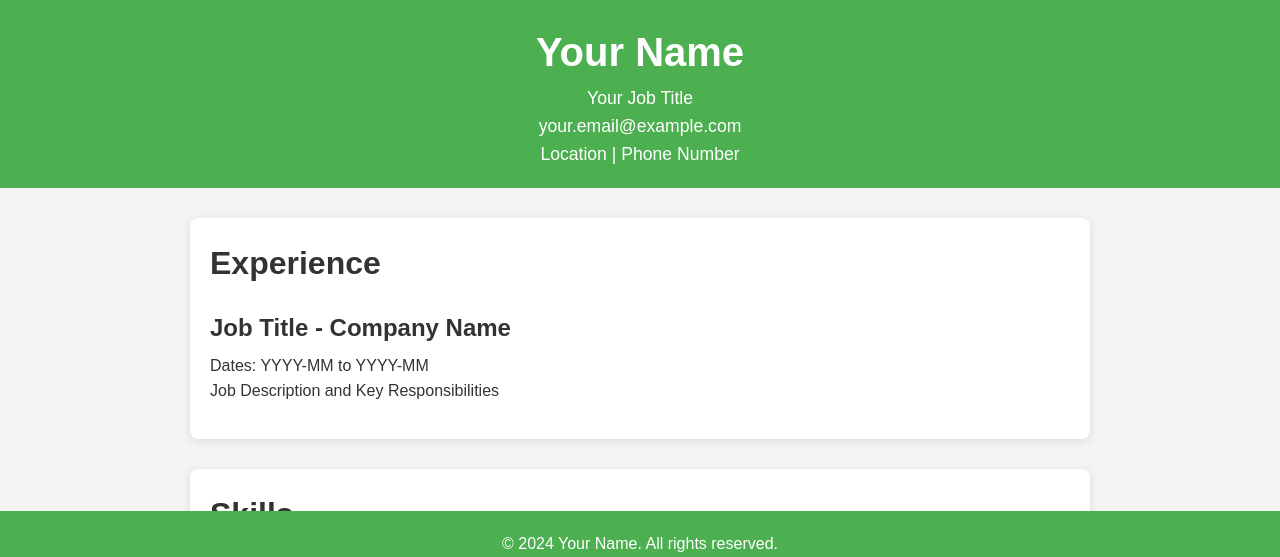
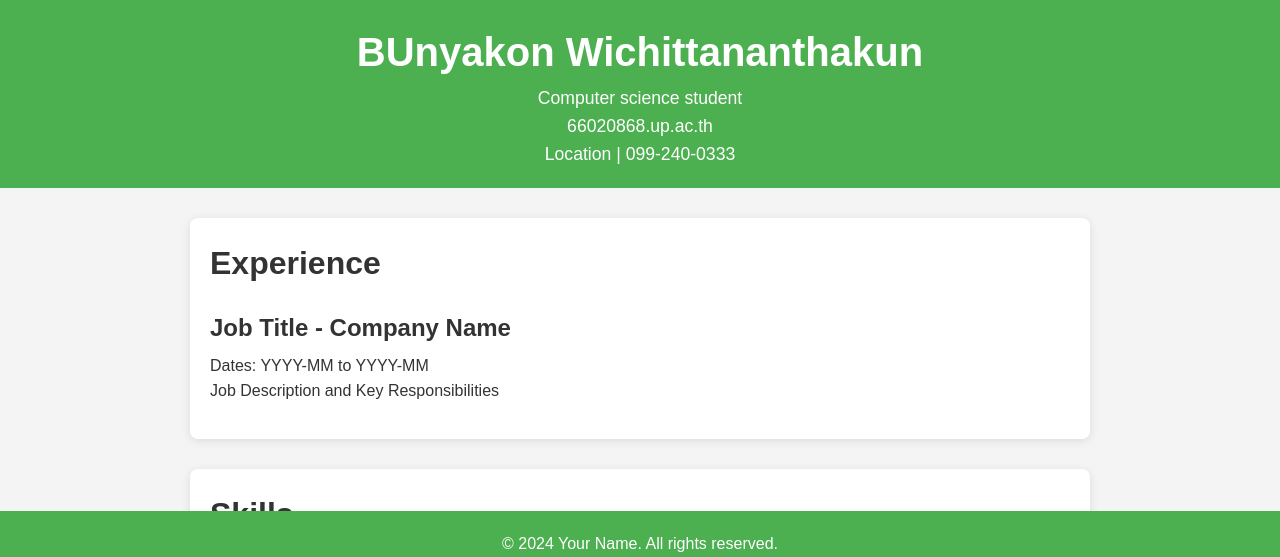
Before and after one commit to boom530/boom530.github.io, a plain HTML site: page index.html in a window 1280 px wide. Shown: the part 223-780 px from the top of the page. Drawn offline with Linux system fonts and the light colour scheme.

Commit message:
Update index.html

```diff
--- a/index.html
+++ b/index.html
@@ -13,10 +13,10 @@
   <header>
     <div class="container">
       <img src="profile_pic.jpg" alt="Your Profile Picture" class="profile-img">
-      <h1>Your Name</h1>
-      <p>Your Job Title</p>
-      <p><a href="mailto:your.email@example.com">your.email@example.com</a></p>
-      <p>Location | Phone Number</p>
+      <h1>BUnyakon Wichittananthakun</h1>
+      <p>Computer science student</p>
+      <p><a href="mailto:66020868.up.ac.th">66020868.up.ac.th</a></p>
+      <p>Location | 099-240-0333</p>
     </div>
   </header>
 
```
